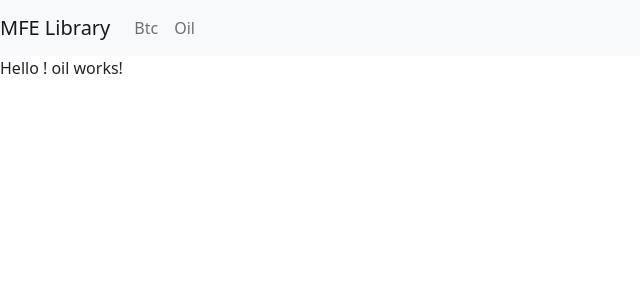
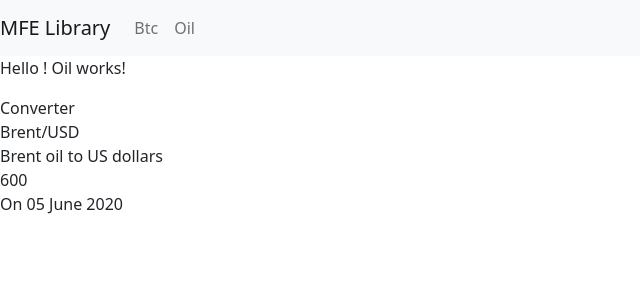
Before and after one commit to SychevAndrey/dev-hack-remote2, an Angular app: page /oil in a window 1280 px wide. Shown: the top 300 px of the page, without its empty margins (0-640 px from the left). Built offline with nearby package versions, Linux system fonts and the light colour scheme.

Commit message:
try commit

```diff
--- a/src/app/oil/oil.component.html
+++ b/src/app/oil/oil.component.html
@@ -1,3 +1,6 @@
-<p>Hello {{username}}! oil works!</p>
-
-<p></p>
+<p>Hello {{username}}! Oil works!</p>
+<div>Converter</div>
+<div class="">Brent/USD</div>
+<div class="">Brent oil to US dollars</div>
+<div>{{price}}</div>
+<div class="">On 05 June 2020</div>
--- a/src/app/oil/oil.component.ts
+++ b/src/app/oil/oil.component.ts
@@ -10,10 +10,12 @@ export class OilComponent implements OnInit {
 
     dbPromise: any
     username: string  = ''
+    price: number = 600
 
     constructor() { }
 
         ngOnInit(): void {
+            this.changePriceByTimeout();
             this.dbPromise = openDB('module-federation', 1, {
                 upgrade(db) {
                     db.createObjectStore('host');
@@ -21,6 +23,16 @@ export class OilComponent implements OnInit {
             });
             this.setOilFlag()
             this.setUserName()
+        }
+
+        changePriceByTimeout(): void {
+
+            setInterval(() => {
+                const randomNumber = Math.round(Math.random() * 2 - 0.9);
+
+            console.log(randomNumber)
+                this.price+= randomNumber
+            }, 1000);
         }
 
         async setOilFlag() {
```
